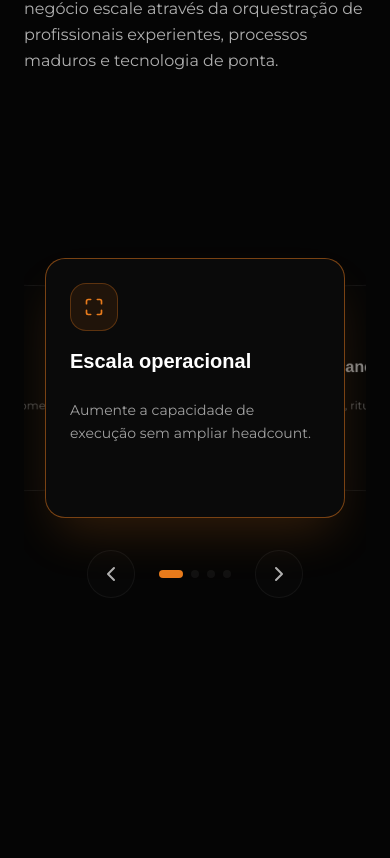
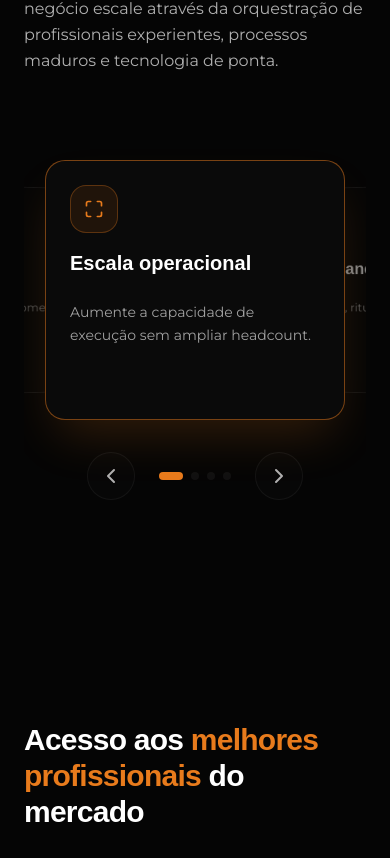
Before and after one commit to PedroPaulogg77/gentil-digital, a Next.js app: page / in a window 390 px wide. Shown: the part 4072-4930 px from the top of the page. Built offline with nearby package versions, Linux system fonts and the light colour scheme; a web font is replaced by a local one.

Commit message:
fix(mobile-carousel): reduce vertical spacing above carousel and add swipe gestures

```diff
--- a/components/BenefitsSection.tsx
+++ b/components/BenefitsSection.tsx
@@ -44,7 +44,7 @@ export function BenefitsSection() {
         <BackgroundPaths />
       </div>
       <div className="max-w-6xl mx-auto relative z-10">
-        <div className="grid grid-cols-1 lg:grid-cols-2 gap-16 items-center">
+        <div className="grid grid-cols-1 lg:grid-cols-2 gap-8 lg:gap-16 items-center">
           <motion.div
             initial={{ opacity: 0, x: -30 }}
             whileInView={{ opacity: 1, x: 0 }}
@@ -66,7 +66,7 @@ export function BenefitsSection() {
             whileInView={{ opacity: 1, x: 0 }}
             viewport={{ once: true, margin: "-100px" }}
             transition={{ duration: 0.6, delay: 0.2 }}
-            className="flex flex-col justify-center items-center min-h-[500px]"
+            className="flex flex-col justify-center items-center lg:min-h-[500px]"
           >
             {/* Desktop View: Stacked display cards */}
             <div className="hidden lg:flex w-full justify-center">
@@ -74,7 +74,7 @@ export function BenefitsSection() {
             </div>
 
             {/* Mobile View: 3D Carousel */}
-            <div className="flex lg:hidden w-full justify-center mt-8">
+            <div className="flex lg:hidden w-full justify-center mt-0">
               <Mobile3DCarousel cards={cards} />
             </div>
           </motion.div>
--- a/components/ui/mobile-3d-carousel.tsx
+++ b/components/ui/mobile-3d-carousel.tsx
@@ -64,6 +64,17 @@ export function Mobile3DCarousel({ cards }: Mobile3DCarouselProps) {
                   duration: 0.5,
                   ease: "easeInOut",
                 }}
+                drag={isCenter ? "x" : false}
+                dragConstraints={{ left: 0, right: 0 }}
+                dragElastic={0.2}
+                onDragEnd={(e, { offset, velocity }) => {
+                  const swipeThreshold = 50;
+                  if (offset.x < -swipeThreshold || velocity.x < -500) {
+                    handleNext();
+                  } else if (offset.x > swipeThreshold || velocity.x > 500) {
+                    handlePrev();
+                  }
+                }}
                 onClick={() => {
                   if (isLeft) handlePrev();
                   if (isRight) handleNext();
```
